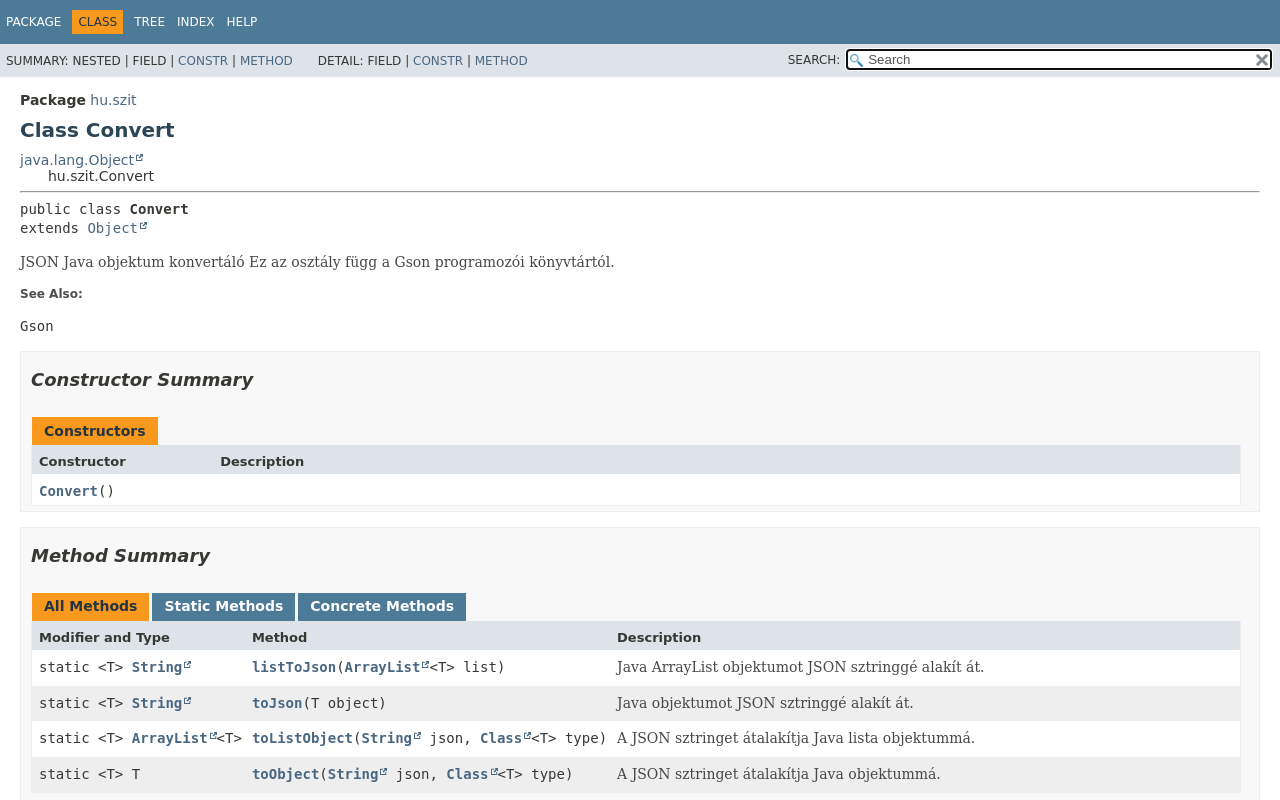
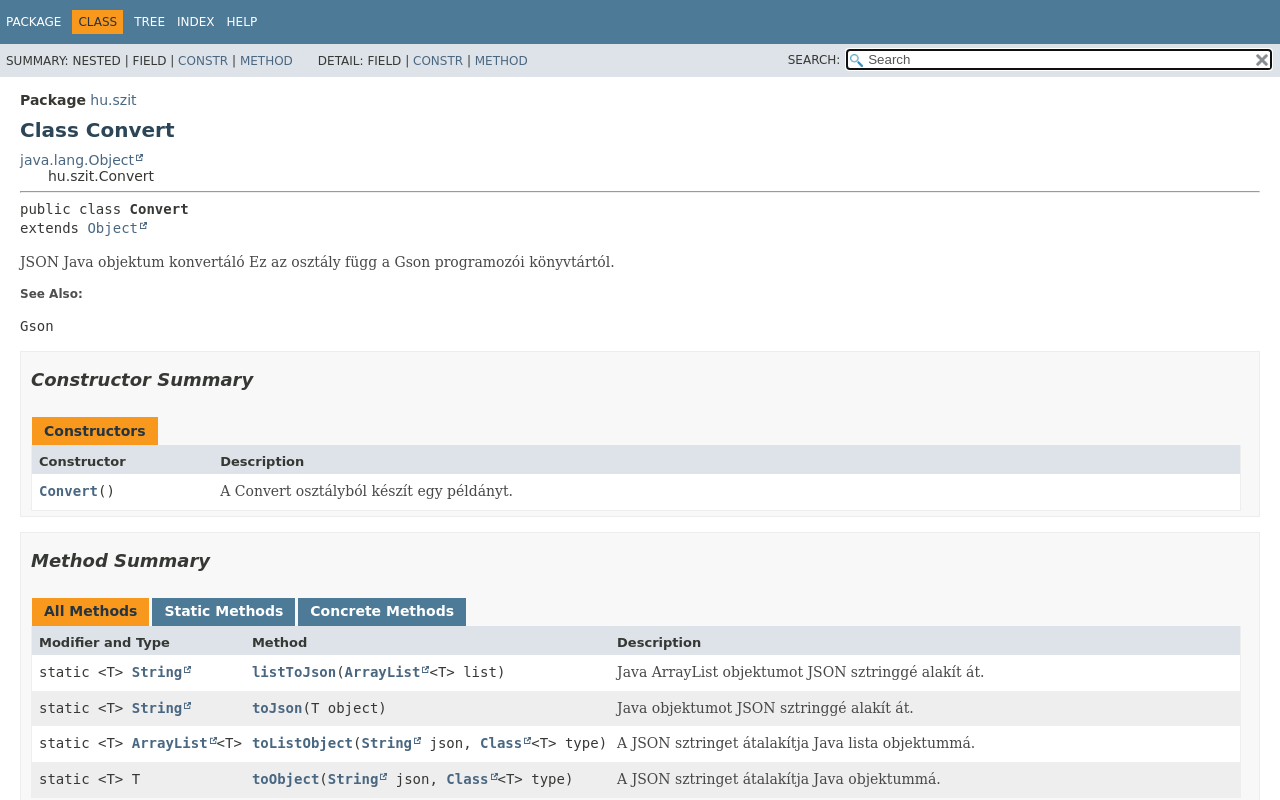
Before and after one commit to oktat/saclient, a plain HTML site: page docs/hu/szit/Convert.html in a window 1280 px wide. Drawn offline with Linux system fonts and the light colour scheme; a web font is replaced by a local one.

Commit message:
A docs frissítve

```diff
--- a/docs/hu/szit/Convert.html
+++ b/docs/hu/szit/Convert.html
@@ -1,7 +1,7 @@
 <!DOCTYPE HTML>
 <html lang="hu">
 <head>
-<!-- Generated by javadoc (17) on Sat Dec 30 10:26:00 CET 2023 -->
+<!-- Generated by javadoc (17) on Sat Dec 30 10:30:13 CET 2023 -->
 <title>Convert</title>
 <meta name="viewport" content="width=device-width, initial-scale=1">
 <meta http-equiv="Content-Type" content="text/html; charset=utf-8">
@@ -100,7 +100,9 @@ loadScripts(document, 'script');</script>
 <div class="table-header col-first">Constructor</div>
 <div class="table-header col-last">Description</div>
 <div class="col-constructor-name even-row-color"><code><a href="#%3Cinit%3E()" class="member-name-link">Convert</a>()</code></div>
-<div class="col-last even-row-color">&nbsp;</div>
+<div class="col-last even-row-color">
+<div class="block">A Convert osztályból készít egy példányt.</div>
+</div>
 </div>
 </section>
 </li>
@@ -158,6 +160,7 @@ loadScripts(document, 'script');</script>
 <section class="detail" id="&lt;init&gt;()">
 <h3>Convert</h3>
 <div class="member-signature"><span class="modifiers">public</span>&nbsp;<span class="element-name">Convert</span>()</div>
+<div class="block">A Convert osztályból készít egy példányt.</div>
 </section>
 </li>
 </ul>
```
Also changed, not shown: docs/allclasses-index.html (+1 -1 lines), docs/allpackages-index.html (+1 -1 lines), docs/help-doc.html (+1 -1 lines), docs/hu/szit/Client.html (+1 -1 lines), docs/hu/szit/package-summary.html (+1 -1 lines), docs/hu/szit/package-tree.html (+1 -1 lines), docs/index-all.html (+4 -2 lines), docs/index.html (+1 -1 lines), docs/overview-tree.html (+1 -1 lines).
